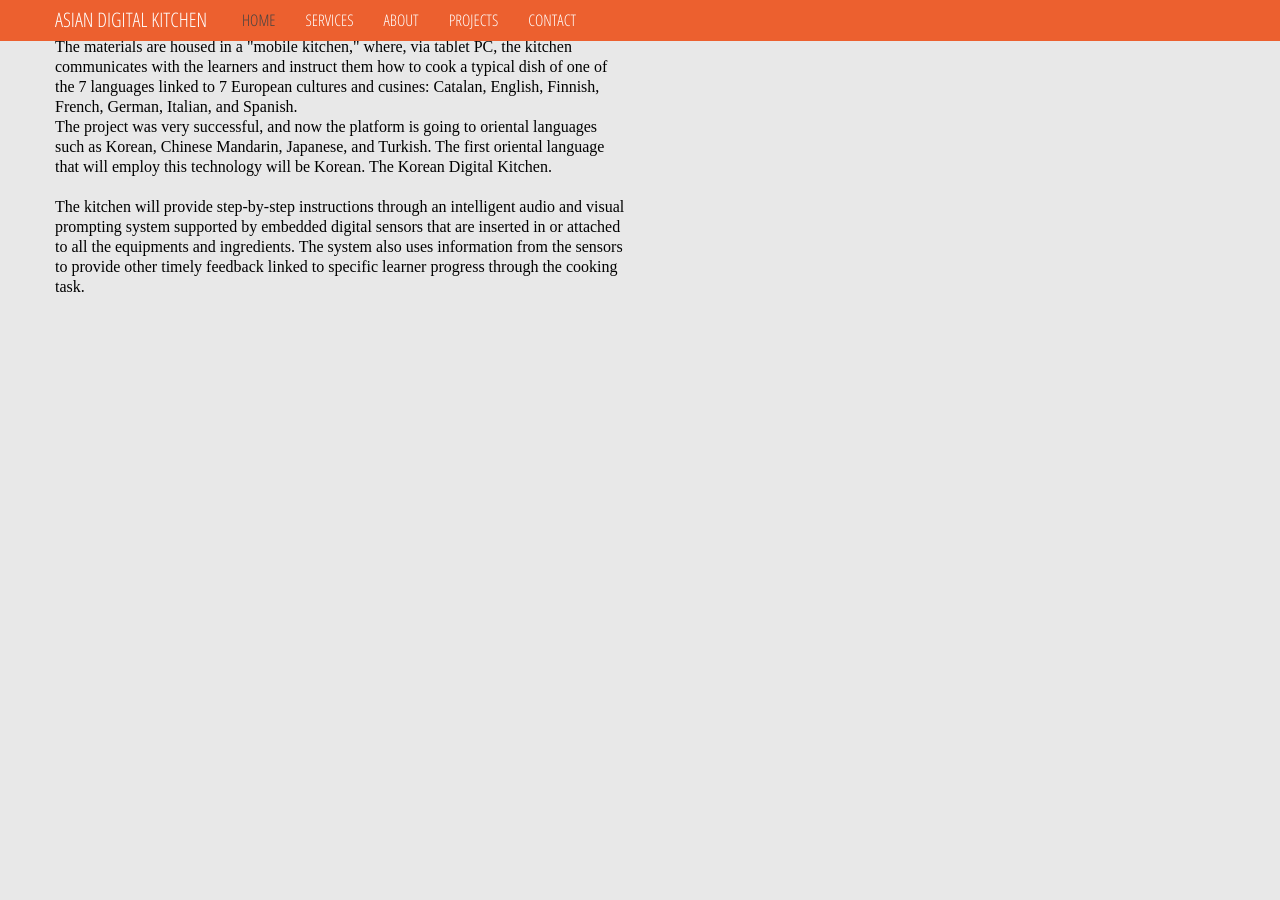
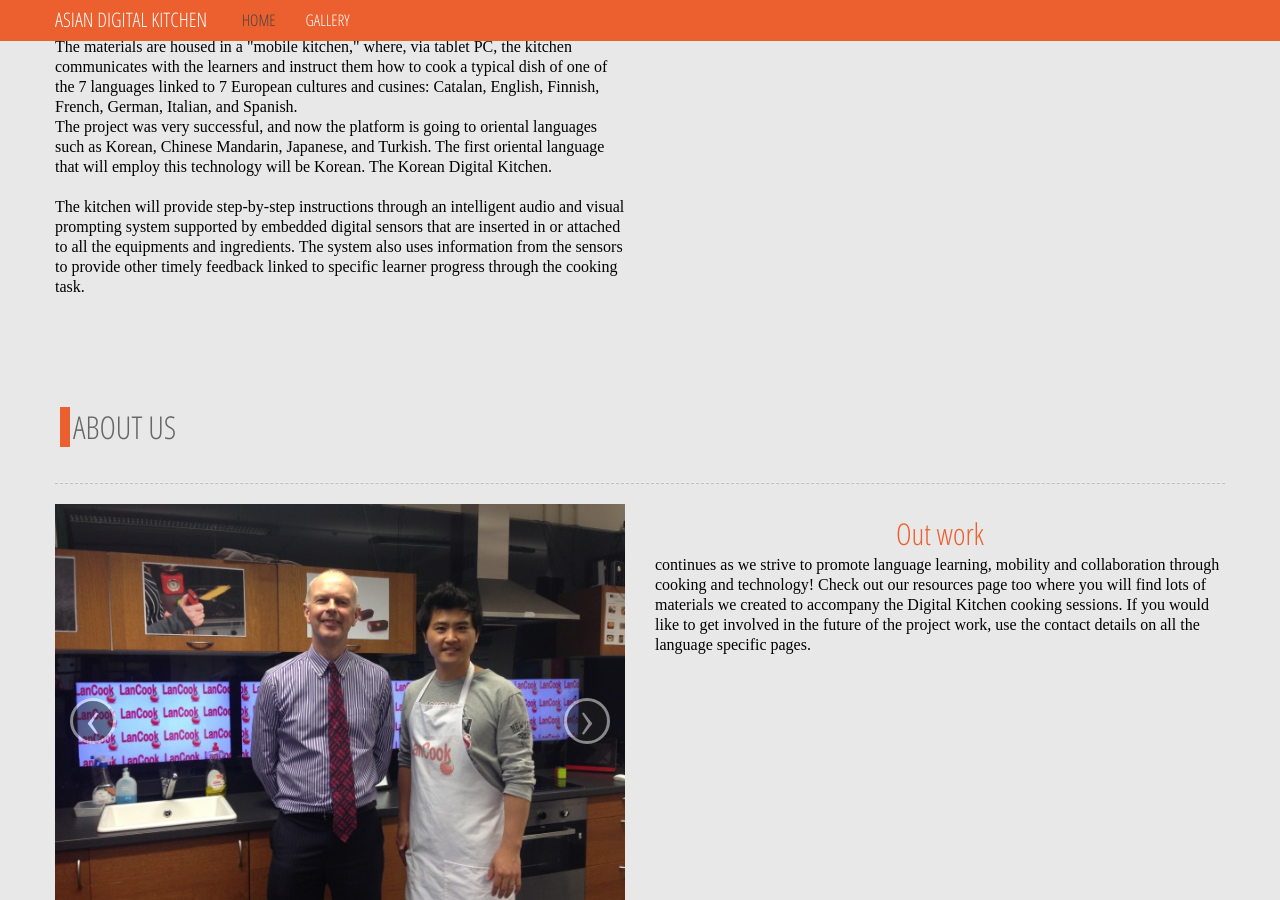
Before and after one commit to andrewchaa/asian-language-cook, a Jekyll site: the page built from index.html, in a window 1280 px wide and 900 px high, scrolled down 1384 px. Built offline with Jekyll 4.4.1, drawn with Linux system fonts in a browser that asks for light colours; some web fonts are replaced; before the commit the page ends 1741 px from its top, so only the background shows below that.

Commit message:
slide images

```diff
--- /dev/null
+++ b/_includes/about.html
@@ -0,0 +1,37 @@
+<!-- About Section Begins -->
+<section id="about"><br><br></section>
+<div id="aboutwrap">
+  <div class="container">
+    <h2>ABOUT US</h2>
+  </div><!-- End aboutwrap -->
+</div><!-- End Container -->
+
+<!-- Studio Carousel and Quote -->
+<div class="container">
+  <hr>
+  <div class="row">
+    <div class="span6">
+      <div id="myCarousel" class="carousel slide">
+        <div class="carousel-inner">
+            <div class="item active"><img src="assets/images/about/1.jpg" alt=""></div>
+            <div class="item"><img src="assets/images/about/2.jpg" alt=""></div>
+            <div class="item"><img src="assets/images/about/3.jpg" alt=""></div>
+        </div>
+        <a class="left carousel-control" href="#myCarousel" data-slide="prev">&lsaquo;</a>
+        <a class="right carousel-control" href="#myCarousel" data-slide="next">&rsaquo;</a>
+      </div>
+    </div><!-- span6 -->
+
+    <div class="span6">
+      <div id="aboutwrap">
+        <h3>Out work</h3>
+        <p>
+          continues as we strive to promote language learning, mobility and collaboration through cooking and technology!
+          Check out our resources page too where you will find lots of materials we created to accompany the Digital Kitchen cooking sessions.
+          If you would like to get involved in the future of the project work, use the contact details on all the language specific pages.
+        </p>
+      </div>
+    </div><!-- End span6 -->
+  </div><!-- End row -->
+  <br>
+</div><!-- End Container -->
--- a/_includes/navigation-bar.html
+++ b/_includes/navigation-bar.html
@@ -9,11 +9,8 @@
             <a class="brand" href="#">Asian Digital Kitchen</a>
             <div class="nav-collapse collapse">
                 <ul class="nav">
-                    <li class="active"><a href="#">Home</a></li>
-                    <li><a href="#services">Services</a></li>
-                    <li><a href="#about">About</a></li>
-                    <li><a href="#projects">Projects</a></li>
-                    <li><a href="#contact">Contact</a></li>
+                    <li class="active"><a href="/">Home</a></li>
+                    <li><a href="/gallery">Gallery</a></li>
                 </ul>
             </div>
             <!--/.nav-collapse -->
--- a/index.html
+++ b/index.html
@@ -7,3 +7,5 @@ layout: default
 {% include welcome-wrap.html %}
 
 {% include services.html %}
+
+{% include about.html %}
```
Also changed, not shown: assets/images/about/1.jpg (added), assets/images/about/2.jpg (added), assets/images/about/3.jpg (added).
